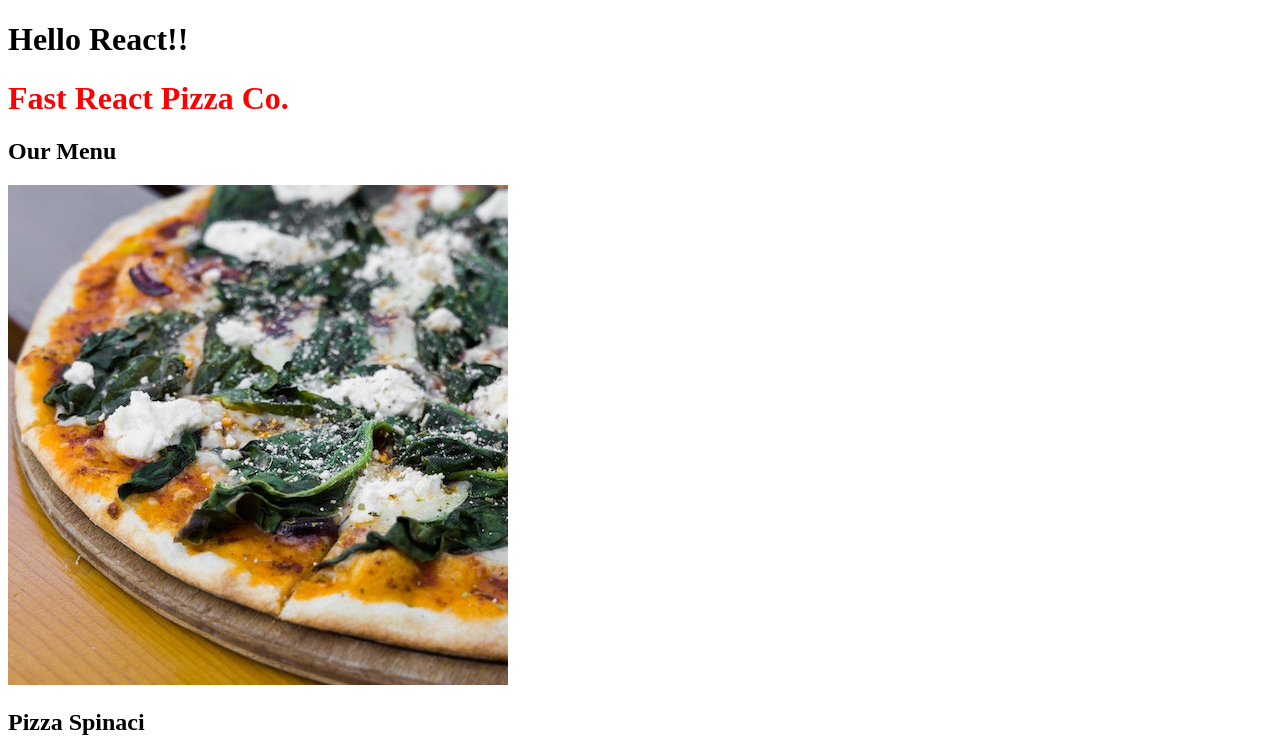
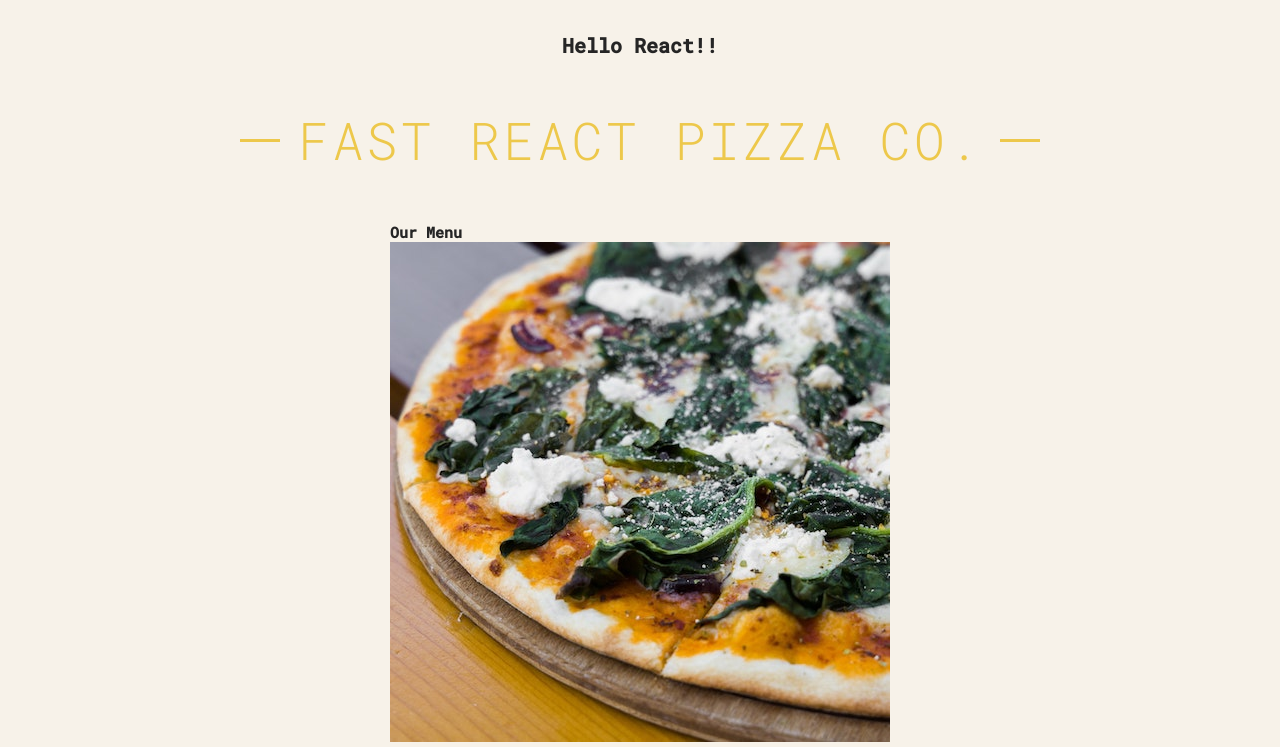
Before and after one commit to Soulbolt/pizza-menu-03, a React (Create React App) app: page / in a window 1280 px wide. Shown: the top 747 px of the page. Built offline with nearby package versions, Linux system fonts and the light colour scheme.

Commit message:
add style from index.css and use classNames. inside App and Header functions.

```diff
--- a/src/index.jsx
+++ b/src/index.jsx
@@ -1,5 +1,6 @@
 import React from "react";
 import ReactDOM from "react-dom/client";
+import "./index.css";
 
 const pizzaData = [
   {
@@ -48,7 +49,7 @@
 
 function App() {
   return (
-    <div>
+    <div className="container">
       <h1>Hello React!!</h1>
       <Header />
       <Menu />
@@ -58,7 +59,13 @@
 }
 
 function Header() {
-  return <h1 style={{ color: "red" }}>Fast React Pizza Co.</h1>;
+  // const style = { color: "red", fontSize: "48px", textTransform: "uppercase" };
+
+  return (
+    <header className="header">
+      <h1>Fast React Pizza Co.</h1>
+    </header>
+  );
 }
 
 function Menu() {
```
